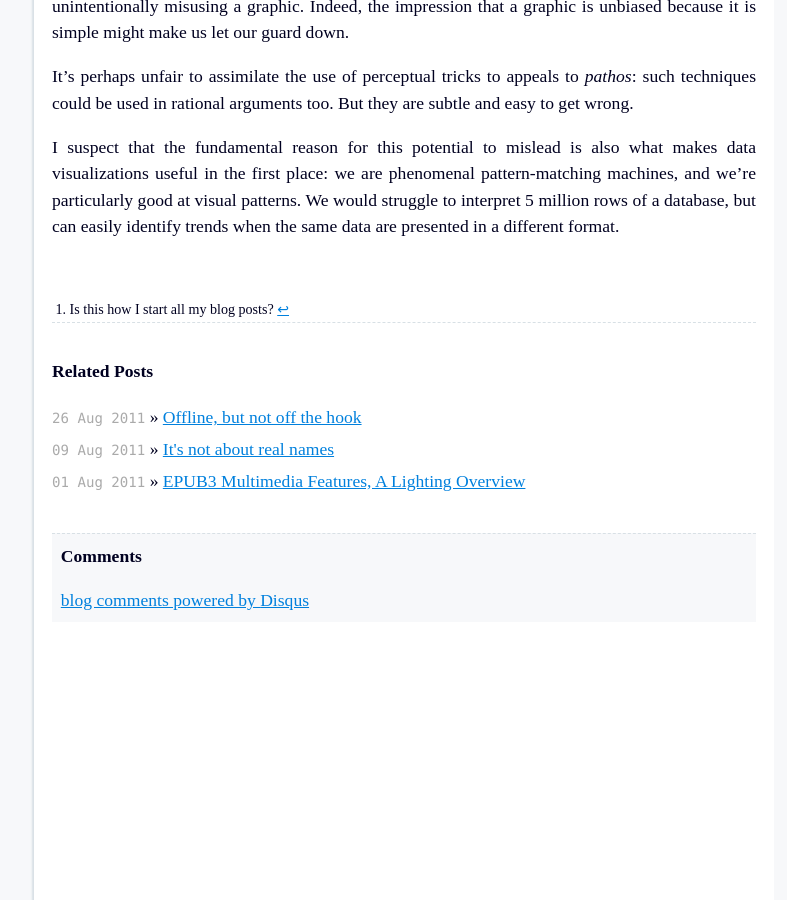
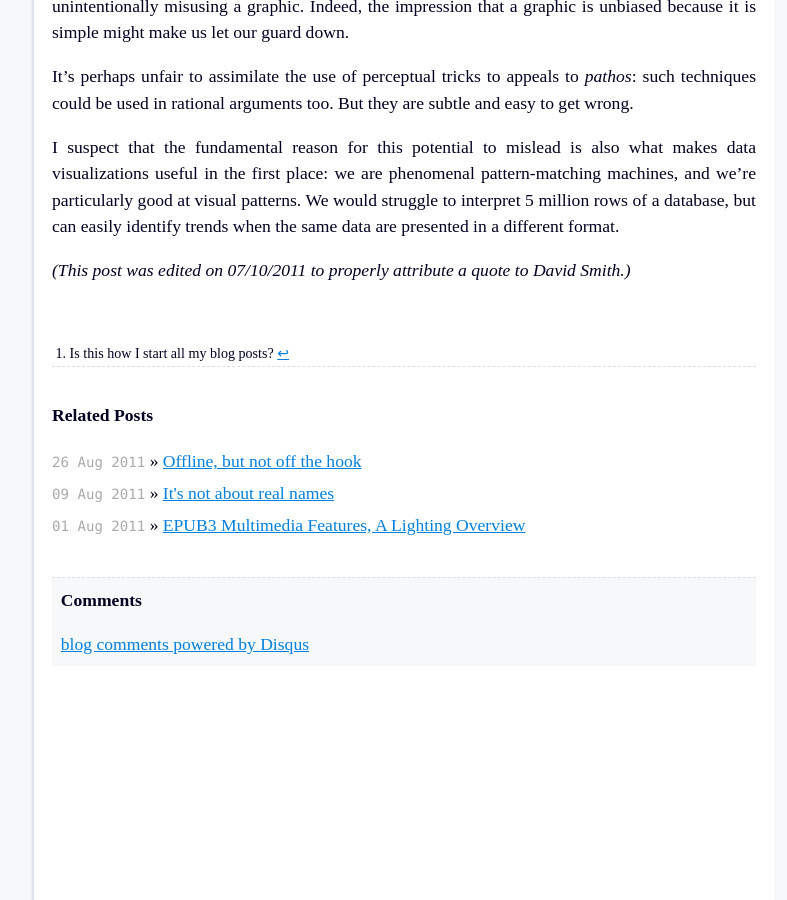
Before and after one commit to adamobeng/adamobeng.com, a Jekyll site: the page built from _posts/2011-09-29-truth-and-persuasion.markdown, in a window 1280 px wide and 900 px high, scrolled down 707 px. Shown: the whole window, without its empty margins (236-1023 px from the left). Built offline with Jekyll 4.4.1, drawn with Linux system fonts in a browser that asks for light colours; comment, search, counter and statistics services are not loaded.

Commit message:
Indicated that post was editied.

```diff
--- a/_posts/2011-09-29-truth-and-persuasion.markdown
+++ b/_posts/2011-09-29-truth-and-persuasion.markdown
@@ -3,6 +3,7 @@ layout: post
 title: Truth and persuasion
 categories: sociology, visualization
 ---
+
 
 Han-teng Liao's [post](http://people.oii.ox.ac.uk/hanteng/2011/09/27/ways-of-seeing-data/) got me thinking about[^1] data visualization as a tool for communication.
 
@@ -21,4 +22,6 @@ It's perhaps unfair to assimilate the use of perceptual tricks to appeals to *pa
 I suspect that the fundamental reason for this potential to mislead is also what makes data visualizations useful in the first place: we are phenomenal pattern-matching machines, and we're particularly good at visual patterns. We would struggle to interpret 5 million rows of a database, but can easily identify trends when the same data are presented in a different format.
 
 
+*(This post was edited on 07/10/2011 to properly attribute a quote to David Smith.)*
+
 [^1]: Is this how I start all my blog posts?
```
Also changed, not shown: 1 other file.
